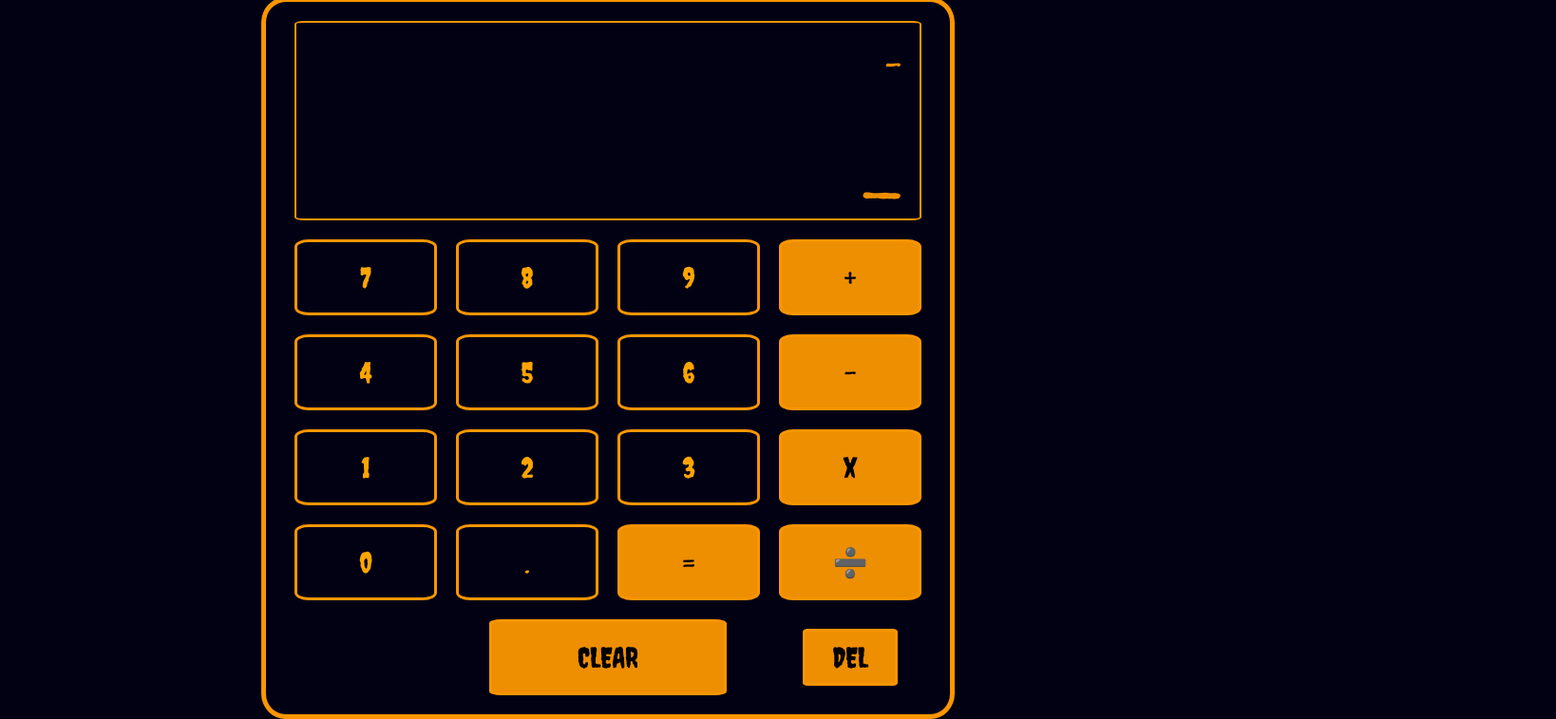
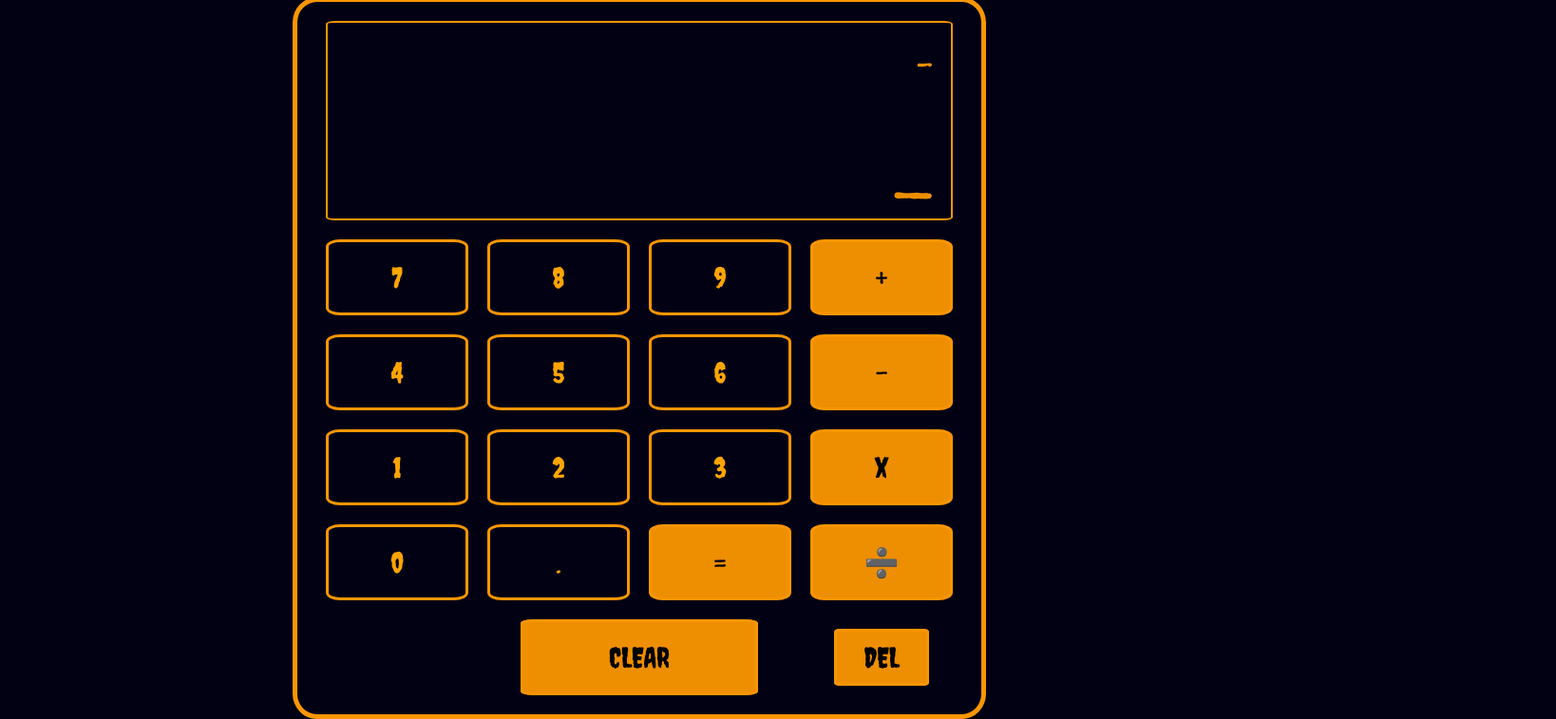
Before and after one commit to BrettM24/calculator_one, a plain HTML site: page index.html in a window 1280 px wide. Shown: the part 161-918 px from the top of the page at 95% size, 1638 px wide, since content can reach past the window. Drawn offline with Linux system fonts and the light colour scheme.

Commit message:
adding spaceFiller divs, in order to get live demo working

```diff
--- a/index.html
+++ b/index.html
@@ -20,6 +20,7 @@
     <div class="calcContainer">
 
       <div></div>
+      <div class="spaceFiller"></div>
       <div class="calcBody">
 
         <div></div>
@@ -111,11 +112,10 @@
         <div></div>
 
       </div>
+      <div class="spaceFiller"></div>
       <div></div>
 
     </div>
-
-  </div>
 
   <script type="text/javascript" src="code.js">
     // Your JavaScript goes here
--- a/style.css
+++ b/style.css
@@ -23,9 +23,14 @@
 .calcContainer{
 
   display: grid;
-  grid-template-columns: 1fr 730px 1fr;
+  grid-template-columns: 1fr 300px 730px 1fr 300px;
 
   height: 760px;
+
+}
+.spaceFiller{
+
+  width: 300px;
 
 }
 .calcBody{
```
